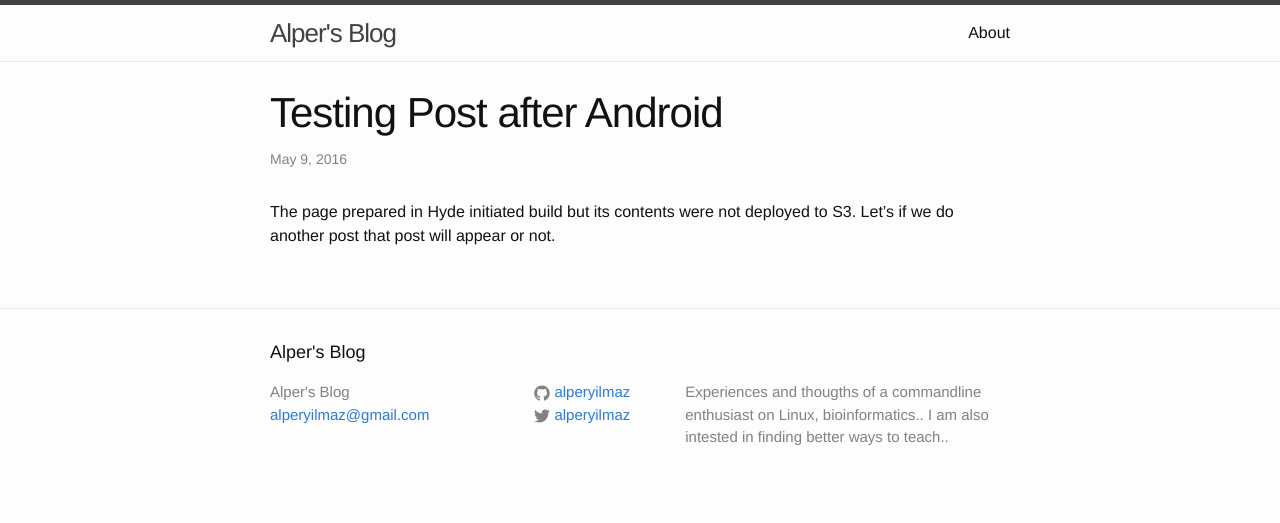
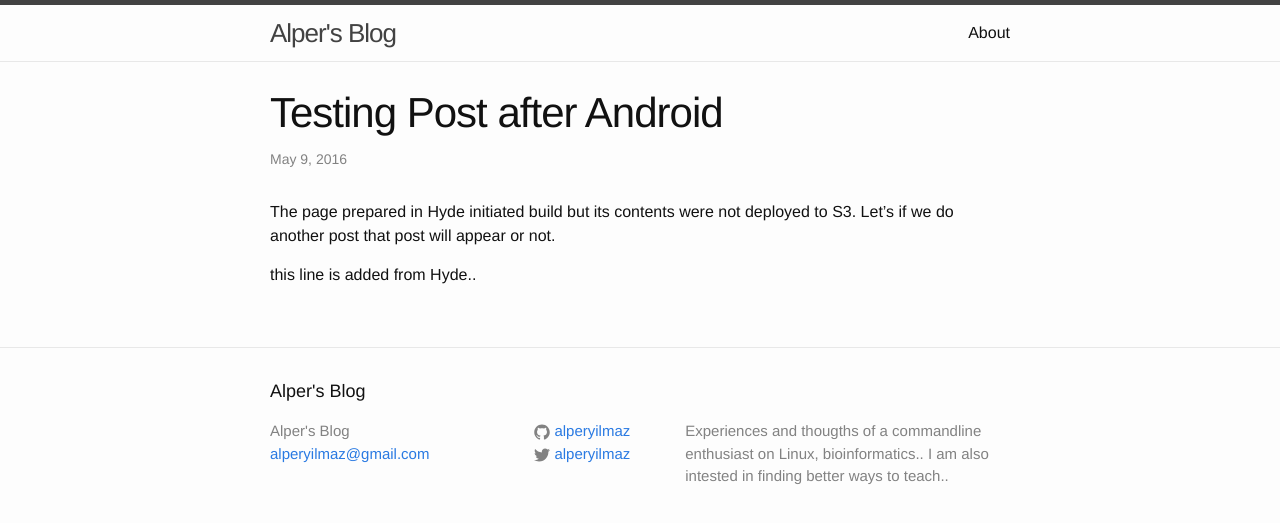
Before and after one commit to ust-okuma/alperyilmaz.github.io, a Jekyll site: the page built from _posts/2016-05-09-Testing-Post-after-Android.md, in a window 1280 px wide. Shown: the top 523 px of the page. Built offline with Jekyll 4.4.1, drawn with Linux system fonts in a browser that asks for light colours.

Commit message:
Mr Hyde was here …

```diff
--- a/_posts/2016-05-09-Testing-Post-after-Android.md
+++ b/_posts/2016-05-09-Testing-Post-after-Android.md
@@ -5,3 +5,5 @@ categories: jekyll
 published: true
 ---
 The page prepared in Hyde initiated build but its contents were not deployed to S3. Let's if we do another post that post will appear or not.
+
+this line is added from Hyde..
```
